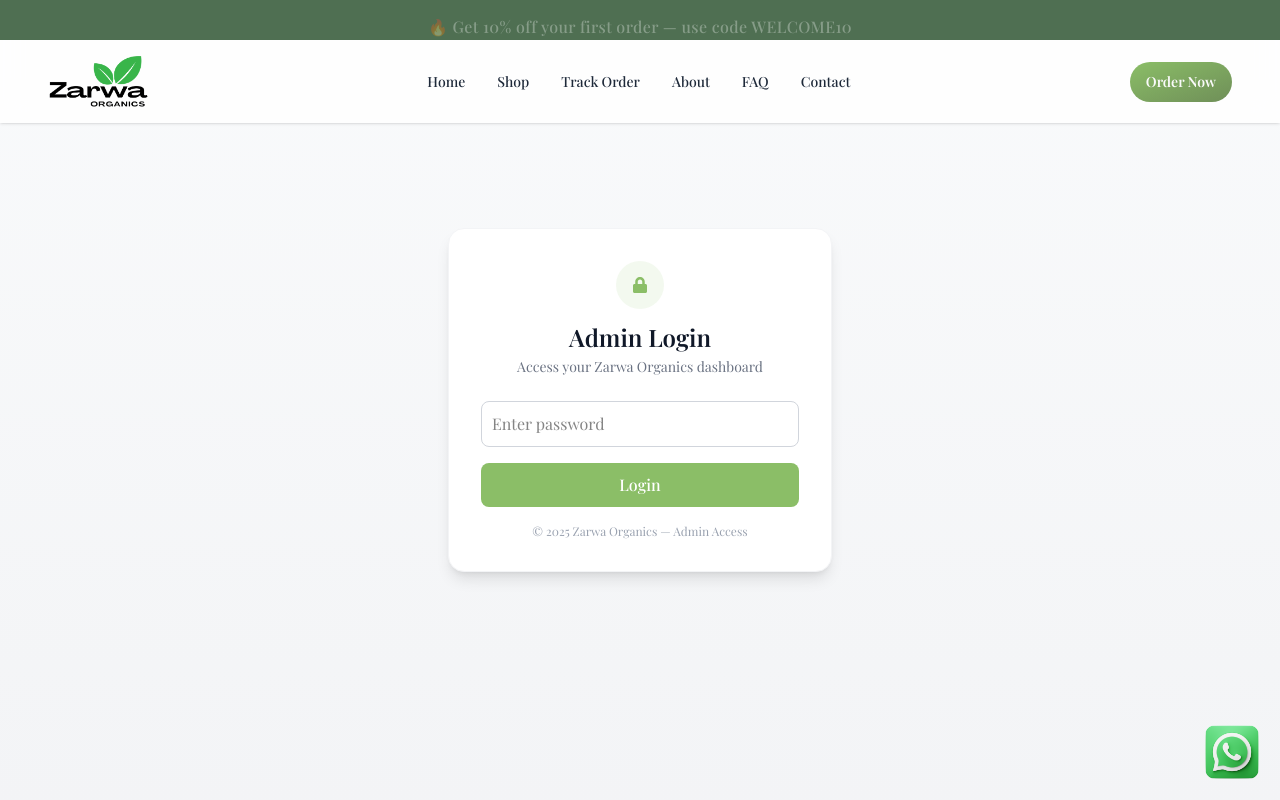
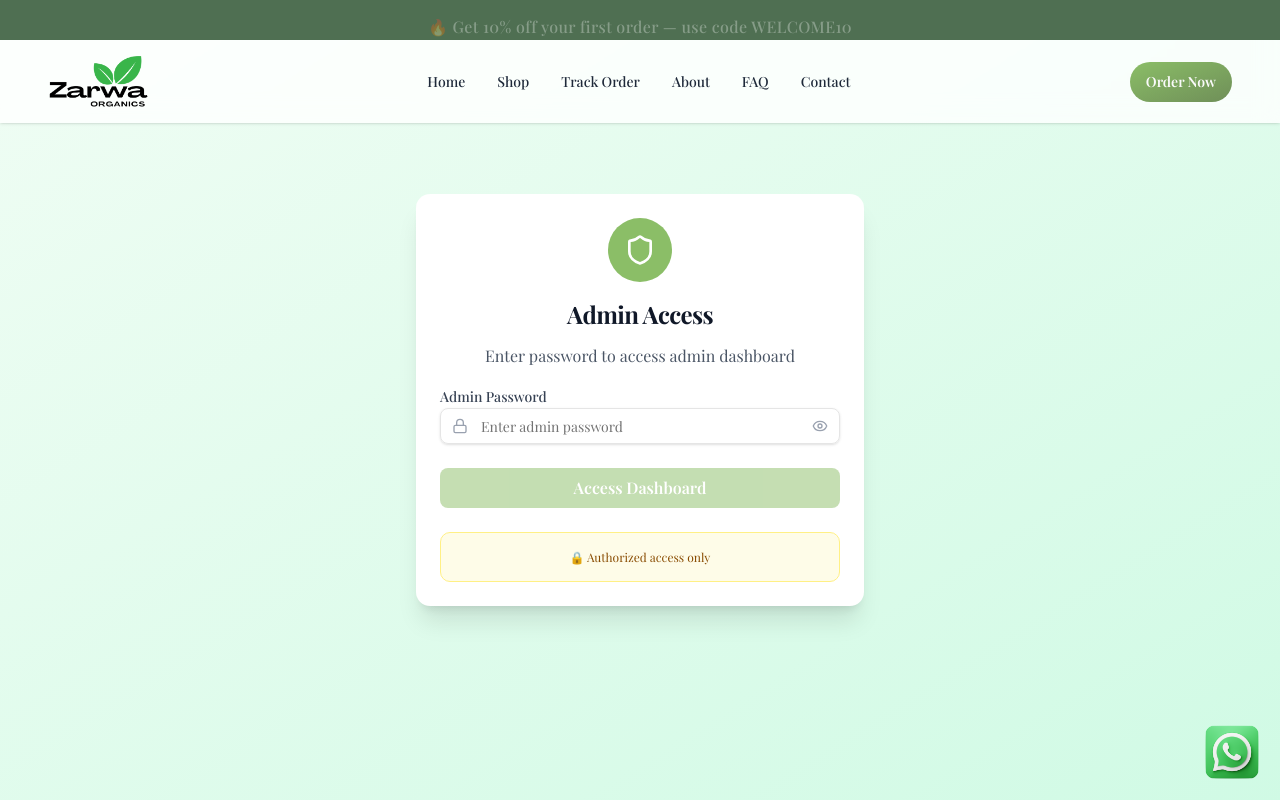
Before and after one commit to umarmughalcodez/Zarwa-Organics, a Next.js app: page /admin/login in a window 1280 px wide. Shown: the top 800 px of the page. Built offline with nearby package versions, Linux system fonts and the light colour scheme; a web font is replaced by a local one.

Commit message:
fixed admin auth system

```diff
--- a/app/admin/layout/page.tsx
+++ /dev/null
@@ -1,17 +0,0 @@
-// app/admin/layout.tsx
-import { AdminSidebar } from "@/components/Admin/AdminSidebar";
-
-export default function AdminLayout({
-  children,
-}: {
-  children: React.ReactNode;
-}) {
-  return (
-    <div className="flex h-screen bg-gray-50">
-      <AdminSidebar />
-      <main className="flex-1 overflow-auto">
-        <div className="p-6">{children}</div>
-      </main>
-    </div>
-  );
-}
--- a/app/admin/login/page.tsx
+++ b/app/admin/login/page.tsx
@@ -2,65 +2,132 @@
 
 import { useState } from "react";
 import { useRouter } from "next/navigation";
-import { FaLock } from "react-icons/fa";
+import { Button } from "@/components/ui/button";
+import { Input } from "@/components/ui/input";
+import { Card, CardContent, CardHeader, CardTitle } from "@/components/ui/card";
+import { Lock, Eye, EyeOff, Shield } from "lucide-react";
 
 export default function AdminLoginPage() {
   const [password, setPassword] = useState("");
+  const [showPassword, setShowPassword] = useState(false);
   const [error, setError] = useState("");
+  const [isLoading, setIsLoading] = useState(false);
   const router = useRouter();
 
-  const handleLogin = (e: React.FormEvent) => {
+  const handleSubmit = async (e: React.FormEvent) => {
     e.preventDefault();
-    const ADMIN_PASSWORD = process.env.NEXT_PUBLIC_ADMIN_PASSWORD!;
+    setError("");
+    setIsLoading(true);
 
-    if (password === ADMIN_PASSWORD) {
-      localStorage.setItem("admin_authenticated", "true");
-      localStorage.setItem("admin_auth_time", Date.now().toString());
-      router.push("/admin");
-    } else {
-      setError("Incorrect password");
+    try {
+      // Simple password check
+      const adminPassword = process.env.NEXT_PUBLIC_ADMIN_PASSWORD!;
+
+      if (password === adminPassword) {
+        // Set authentication in localStorage
+        localStorage.setItem("admin_authenticated", "true");
+        localStorage.setItem("admin_auth_time", Date.now().toString());
+
+        // Force a storage event to trigger hooks
+        window.dispatchEvent(new Event("storage"));
+
+        // Small delay to ensure state updates, then redirect
+        setTimeout(() => {
+          router.push("/admin");
+          router.refresh(); // Force a refresh to update all components
+        }, 100);
+      } else {
+        setError("Invalid password. Please try again.");
+      }
+    } catch (err) {
+      setError("An error occurred. Please try again.");
+    } finally {
+      setIsLoading(false);
     }
   };
 
   return (
-    <div className="flex items-center justify-center min-h-screen bg-gradient-to-b from-gray-50 to-gray-100 px-4">
-      <form
-        onSubmit={handleLogin}
-        className="w-full max-w-sm bg-white rounded-2xl shadow-lg border border-gray-100 p-8"
-      >
-        <div className="flex flex-col items-center mb-6">
-          <div className="w-12 h-12 bg-[#8BBE67]/10 flex items-center justify-center rounded-full mb-3">
-            <FaLock className="text-[#8BBE67]" />
+    <div className="min-h-screen bg-gradient-to-br from-green-50 to-emerald-100 flex items-center justify-center p-4">
+      <Card className="w-full max-w-md shadow-xl border-0">
+        <CardHeader className="text-center pb-4">
+          <div className="flex justify-center mb-4">
+            <div className="w-16 h-16 bg-[#8BBE67] rounded-full flex items-center justify-center">
+              <Shield className="w-8 h-8 text-white" />
+            </div>
           </div>
-          <h1 className="text-2xl font-semibold text-gray-900">Admin Login</h1>
-          <p className="text-gray-500 text-sm mt-1">
-            Access your Zarwa Organics dashboard
+          <CardTitle className="text-2xl font-bold text-gray-900">
+            Admin Access
+          </CardTitle>
+          <p className="text-gray-600 mt-2">
+            Enter password to access admin dashboard
           </p>
-        </div>
+        </CardHeader>
 
-        <input
-          type="password"
-          placeholder="Enter password"
-          value={password}
-          onChange={(e) => setPassword(e.target.value)}
-          className="w-full border border-gray-300 focus:border-[#8BBE67] focus:ring-1 focus:ring-[#8BBE67] rounded-md p-2.5 mb-4 outline-none transition"
-        />
+        <CardContent>
+          <form onSubmit={handleSubmit} className="space-y-6">
+            <div className="space-y-2">
+              <label
+                htmlFor="password"
+                className="text-sm font-medium text-gray-700"
+              >
+                Admin Password
+              </label>
+              <div className="relative">
+                <Lock className="absolute left-3 top-1/2 transform -translate-y-1/2 text-gray-400 w-4 h-4" />
+                <Input
+                  id="password"
+                  type={showPassword ? "text" : "password"}
+                  value={password}
+                  onChange={(e) => setPassword(e.target.value)}
+                  placeholder="Enter admin password"
+                  className="pl-10 pr-10 text-base py-3"
+                  required
+                  disabled={isLoading}
+                />
+                <button
+                  type="button"
+                  onClick={() => setShowPassword(!showPassword)}
+                  className="absolute right-3 top-1/2 transform -translate-y-1/2 text-gray-400 hover:text-gray-600"
+                  disabled={isLoading}
+                >
+                  {showPassword ? (
+                    <EyeOff className="w-4 h-4" />
+                  ) : (
+                    <Eye className="w-4 h-4" />
+                  )}
+                </button>
+              </div>
+            </div>
 
-        {error && (
-          <p className="text-red-500 text-sm mb-3 text-center">{error}</p>
-        )}
+            {error && (
+              <div className="p-3 bg-red-50 border border-red-200 rounded-lg">
+                <p className="text-sm text-red-800 text-center">{error}</p>
+              </div>
+            )}
 
-        <button
-          type="submit"
-          className="w-full bg-[#8BBE67] hover:bg-[#7aad5e] text-white py-2.5 rounded-md font-medium transition"
-        >
-          Login
-        </button>
+            <Button
+              type="submit"
+              className="w-full bg-[#8BBE67] hover:bg-[#6F8F58] text-white py-3 text-base font-semibold"
+              disabled={isLoading || !password}
+            >
+              {isLoading ? (
+                <div className="flex items-center gap-2">
+                  <div className="w-4 h-4 border-2 border-white border-t-transparent rounded-full animate-spin" />
+                  Verifying...
+                </div>
+              ) : (
+                "Access Dashboard"
+              )}
+            </Button>
+          </form>
 
-        <p className="text-xs text-gray-400 text-center mt-4">
-          © {new Date().getFullYear()} Zarwa Organics — Admin Access
-        </p>
-      </form>
+          <div className="mt-6 p-4 bg-yellow-50 border border-yellow-200 rounded-lg">
+            <p className="text-xs text-yellow-800 text-center">
+              🔒 Authorized access only
+            </p>
+          </div>
+        </CardContent>
+      </Card>
     </div>
   );
 }
--- a/app/admin/page.tsx
+++ b/app/admin/page.tsx
@@ -1,14 +1,10 @@
-// app/admin/page.tsx
-"use client";
 import { DashboardStats } from "@/components/Admin/DashboardStats";
 import { RecentOrders } from "@/components/Admin/RecentOrders";
-import { Button } from "@/components/ui/button";
-import { logoutAdmin } from "@/lib/auth";
 
 export default function AdminDashboard() {
   return (
-    <div className=" p-4 px-8">
-      <div className="mb-6 mt-40 p-4 px-8">
+    <div className="p-6">
+      <div className="mb-6">
         <h1 className="text-2xl lg:text-3xl font-bold text-gray-900 mb-2">
           Dashboard
         </h1>
@@ -17,13 +13,6 @@
 
       <DashboardStats />
       <RecentOrders />
-      <Button
-        variant="destructive"
-        onClick={() => logoutAdmin()}
-        className="mt-6"
-      >
-        Logout
-      </Button>
     </div>
   );
 }
--- /dev/null
+++ b/app/admin/test/page.tsx
@@ -0,0 +1,8 @@
+// app/admin/test/page.tsx
+export default function TestPage() {
+  return (
+    <div className="min-h-screen bg-red-100 flex items-center justify-center">
+      <h1 className="text-4xl font-bold">TEST PAGE - Can you see this?</h1>
+    </div>
+  );
+}
--- a/app/not-found.tsx
+++ b/app/not-found.tsx
@@ -5,7 +5,7 @@
 
 export default function NotFound() {
   return (
-    <div className="min-h-screen bg-gradient-to-br from-green-50 via-emerald-50 to-teal-50 flex items-center justify-center p-4">
+    <div className="mt-40 min-h-screen bg-gradient-to-br from-green-50 via-emerald-50 to-teal-50 flex items-center justify-center p-4">
       <div className="max-w-2xl w-full text-center">
         {/* Animated Background Elements */}
         <div className="absolute inset-0 overflow-hidden pointer-events-none">
--- /dev/null
+++ b/hooks/useAdminAuth.ts
@@ -0,0 +1,53 @@
+"use client";
+
+import { useState, useEffect } from "react";
+
+export function useAdminAuth() {
+  const [isAuthenticated, setIsAuthenticated] = useState<boolean | null>(null);
+
+  const checkAuth = () => {
+    if (typeof window === "undefined") {
+      setIsAuthenticated(false);
+      return false;
+    }
+
+    try {
+      const auth = localStorage.getItem("admin_authenticated");
+      const authTime = localStorage.getItem("admin_auth_time");
+
+      if (auth === "true" && authTime) {
+        const authTimestamp = parseInt(authTime);
+        const now = Date.now();
+        const twentyFourHours = 24 * 60 * 60 * 1000;
+
+        if (now - authTimestamp < twentyFourHours) {
+          setIsAuthenticated(true);
+          return true;
+        } else {
+          localStorage.removeItem("admin_authenticated");
+          localStorage.removeItem("admin_auth_time");
+        }
+      }
+      setIsAuthenticated(false);
+      return false;
+    } catch (error) {
+      console.error("Auth check error:", error);
+      setIsAuthenticated(false);
+      return false;
+    }
+  };
+
+  useEffect(() => {
+    checkAuth();
+
+    // Listen for storage changes (in case auth is set in another tab/window)
+    const handleStorageChange = () => {
+      checkAuth();
+    };
+
+    window.addEventListener("storage", handleStorageChange);
+    return () => window.removeEventListener("storage", handleStorageChange);
+  }, []);
+
+  return { isAuthenticated, checkAuth };
+}
--- a/lib/auth.ts
+++ b/lib/auth.ts
@@ -1,4 +1,3 @@
-// lib/auth.ts
 export function checkAdminAuth(): boolean {
   if (typeof window === "undefined") return false;
 
@@ -7,7 +6,6 @@
     const authTime = localStorage.getItem("admin_auth_time");
 
     if (auth === "true" && authTime) {
-      // Check if authentication is still valid (24 hours)
       const authTimestamp = parseInt(authTime);
       const now = Date.now();
       const twentyFourHours = 24 * 60 * 60 * 1000;
@@ -15,7 +13,6 @@
       if (now - authTimestamp < twentyFourHours) {
         return true;
       } else {
-        // Clear expired authentication
         localStorage.removeItem("admin_authenticated");
         localStorage.removeItem("admin_auth_time");
       }
@@ -31,6 +28,7 @@
   try {
     localStorage.removeItem("admin_authenticated");
     localStorage.removeItem("admin_auth_time");
+    // Use window.location for full page reload to clear state
     window.location.href = "/admin/login";
   } catch (error) {
     console.error("Logout error:", error);
```
Also changed, not shown: app/admin/layout.tsx (added, +57 -0 lines), components/Admin/AdminSidebar.tsx (+24 -20 lines).
